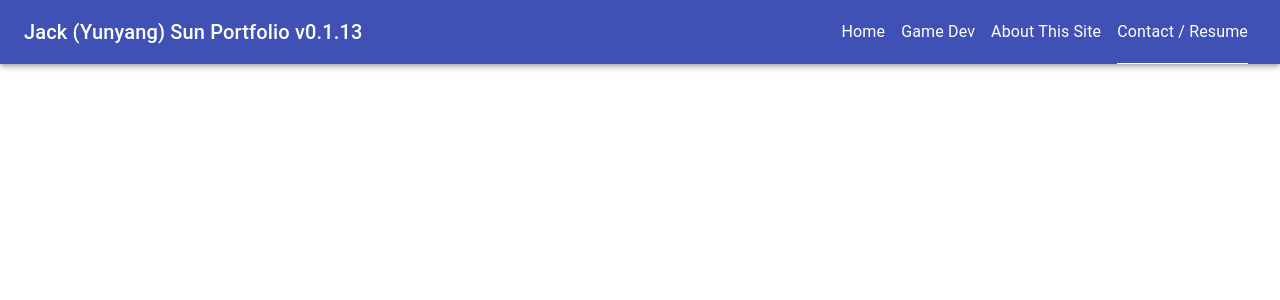
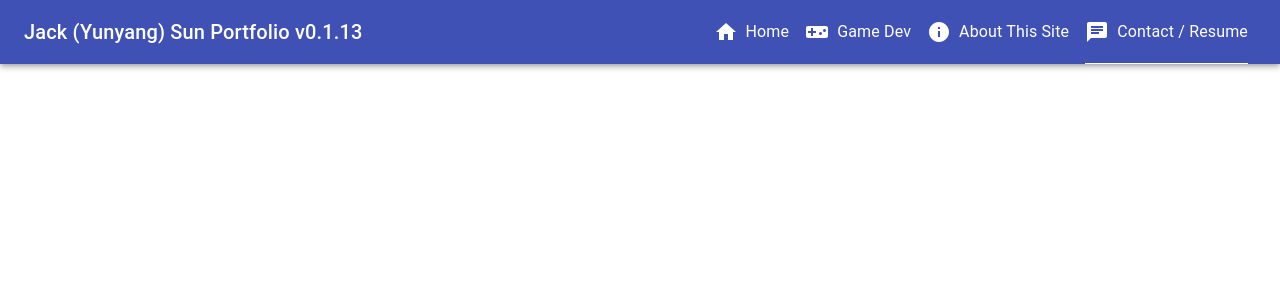
Before and after one commit to syy1125/syy-portfolio, a React (Create React App) app: page /contact in a window 1280 px wide. Shown: the top 300 px of the page. Built offline with nearby package versions, Linux system fonts and the light colour scheme.

Commit message:
feat: Attach icons to tabs

```diff
--- a/src/Main.tsx
+++ b/src/Main.tsx
@@ -1,4 +1,9 @@
 import React, { useMemo } from 'react'
+import HomeIcon from '@material-ui/icons/Home'
+import VideogameAssetIcon from '@material-ui/icons/VideogameAsset'
+import InfoIcon from '@material-ui/icons/Info'
+import ChatIcon from '@material-ui/icons/Chat'
+
 import { TabInfo, Tabs } from './components/Tabs'
 import { GameDev } from './screens/gamedev'
 import { About } from './screens/about'
@@ -10,21 +15,25 @@ export const Main = () => {
         exact: true,
         path: '/',
         title: 'Home',
+        icon: <HomeIcon />,
         Screen: () => null,
       },
       {
         path: '/game-dev',
         title: 'Game Dev',
+        icon: <VideogameAssetIcon />,
         Screen: GameDev,
       },
       {
         path: '/about',
         title: 'About This Site',
+        icon: <InfoIcon />,
         Screen: About,
       },
       {
         path: '/contact',
         title: 'Contact / Resume',
+        icon: <ChatIcon />,
         Screen: () => null,
       },
     ],
--- a/src/components/Tabs.tsx
+++ b/src/components/Tabs.tsx
@@ -7,6 +7,7 @@ export interface TabInfo {
   exact?: boolean
   path: string
   title: string
+  icon: React.ReactNode
   Screen: React.ComponentType
 }
 
@@ -30,7 +31,7 @@ export const Tabs = ({ tabs }: Props) => {
       <TitleBar tabs={tabs} />
       <div className={classes.content}>
         <Switch>
-          {tabs.map(({ title, Screen, ...props }) => (
+          {tabs.map(({ title, icon, Screen, ...props }) => (
             <Route key={props.path} {...props}>
               <Screen />
             </Route>
--- a/src/components/TitleBar.tsx
+++ b/src/components/TitleBar.tsx
@@ -1,6 +1,7 @@
 import React from 'react'
 import { Route, useHistory } from 'react-router-dom'
 import AppBar from '@material-ui/core/AppBar'
+import Hidden from '@material-ui/core/Hidden'
 import Toolbar from '@material-ui/core/Toolbar'
 import Text from '@material-ui/core/Typography'
 import { makeStyles } from '@material-ui/core/styles'
@@ -29,6 +30,7 @@ const useStyles = makeStyles((theme) => ({
     marginLeft: theme.spacing(1),
     marginRight: theme.spacing(1),
     cursor: 'pointer',
+    whiteSpace: 'nowrap',
     '&::after': {
       content: "''",
       position: 'absolute',
@@ -56,6 +58,9 @@ const useStyles = makeStyles((theme) => ({
       },
     },
   },
+  text: {
+    marginLeft: theme.spacing(1),
+  },
 }))
 
 export const TitleBar = ({ tabs }: Props) => {
@@ -65,9 +70,11 @@ export const TitleBar = ({ tabs }: Props) => {
   return (
     <AppBar position="sticky">
       <Toolbar>
-        <Text variant="h6">Jack (Yunyang) Sun Portfolio v{version}</Text>
+        <Text variant="h6" noWrap>
+          Jack (Yunyang) Sun Portfolio v{version}
+        </Text>
         <div className={classes.filler} />
-        {tabs.map(({ title, Screen: _, ...props }) => (
+        {tabs.map(({ title, icon, Screen: _, ...props }) => (
           <Route key={props.path} {...props}>
             {({ match }) => (
               <div
@@ -78,7 +85,10 @@ export const TitleBar = ({ tabs }: Props) => {
                 )}
                 onClick={() => history.push(props.path)}
               >
-                <Text>{title}</Text>
+                <Hidden only="md">{icon}</Hidden>
+                <Hidden smDown>
+                  <Text className={classes.text}>{title}</Text>
+                </Hidden>
               </div>
             )}
           </Route>
```
